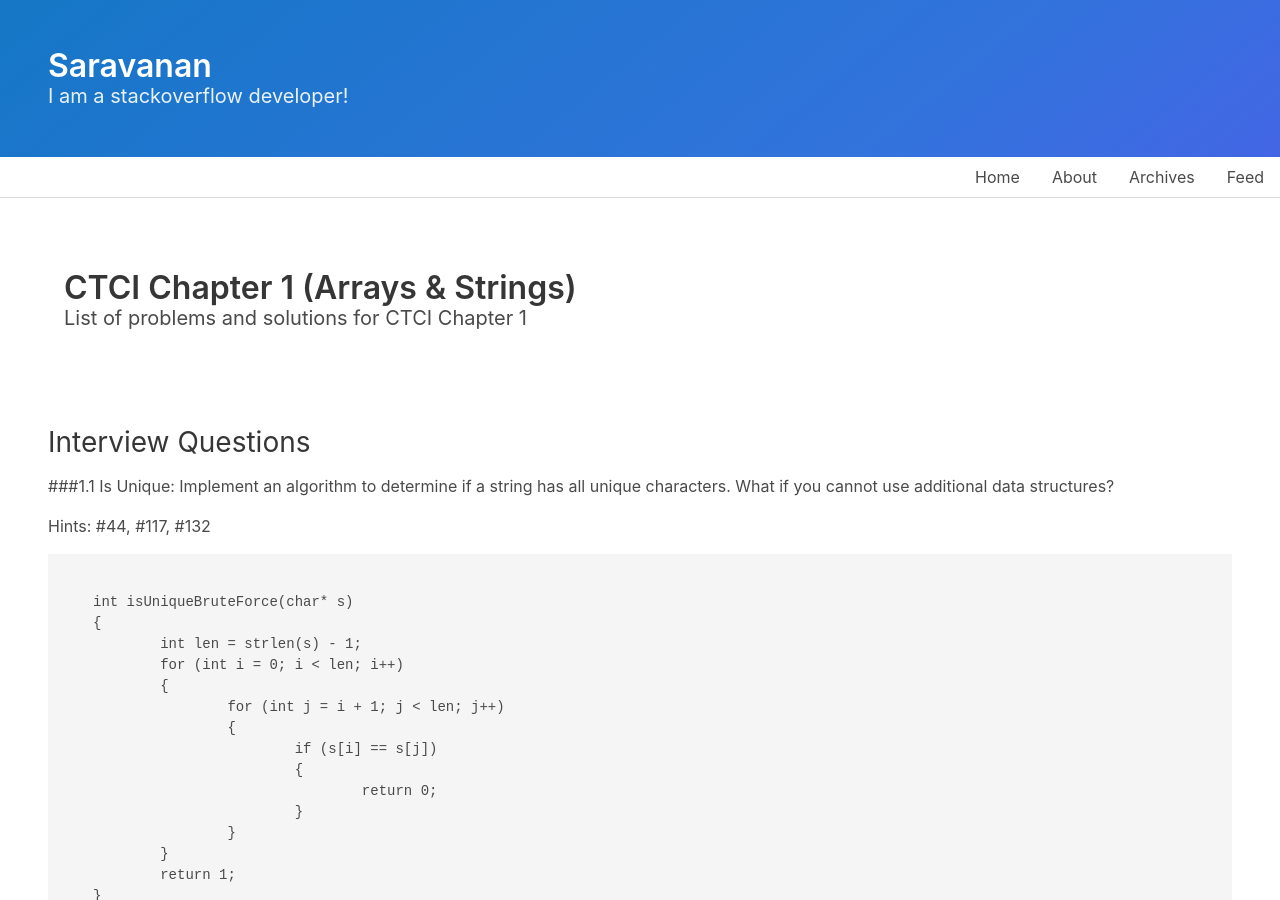
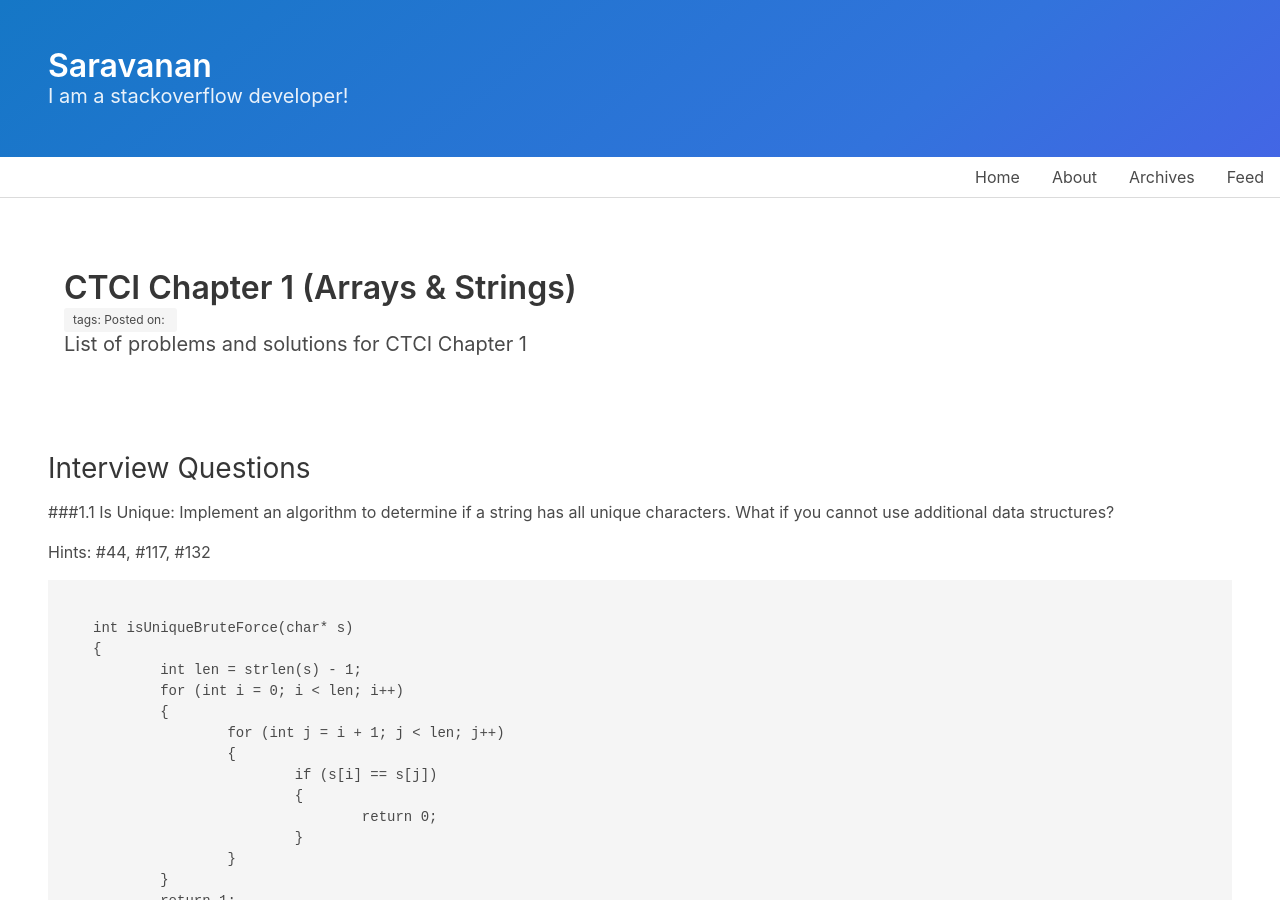
Before and after one commit to saravanaram/saravanaram.github.io, a Jekyll site: the page built from _posts/2017-08-10-ctci-chapter1.md, in a window 1280 px wide and 900 px high. Built offline with Jekyll 4.4.1, drawn with Linux system fonts in a browser that asks for light colours.

Commit message:
Update post.html

```diff
--- a/_layouts/post.html
+++ b/_layouts/post.html
@@ -8,7 +8,14 @@
     <h1 class="title">
                 {{ page.title }}
             </h1>
+
             <h2 class="subtitle">
+                      <p class="post-categories">
+                     <p class="tag"> tags:
+                    {% for category in post.categories %}
+                    {{ category }},
+                    {% endfor %}
+Posted on:&nbsp;{{post.date | date: ' %B %d, %Y'}}</p></p>
                 {{ page.description }}
             </h2>
     </div>
```
